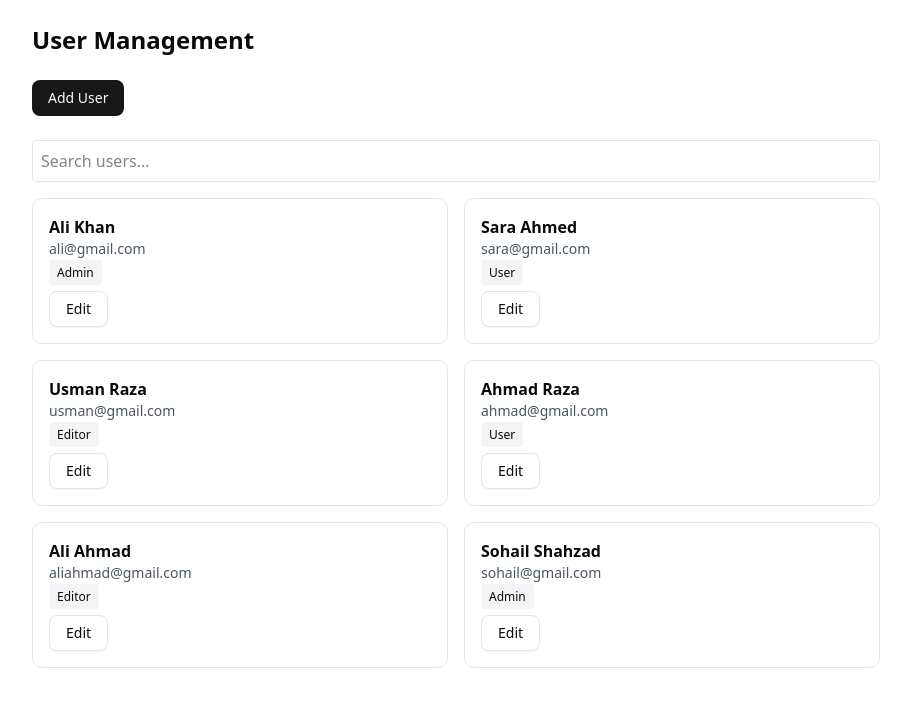
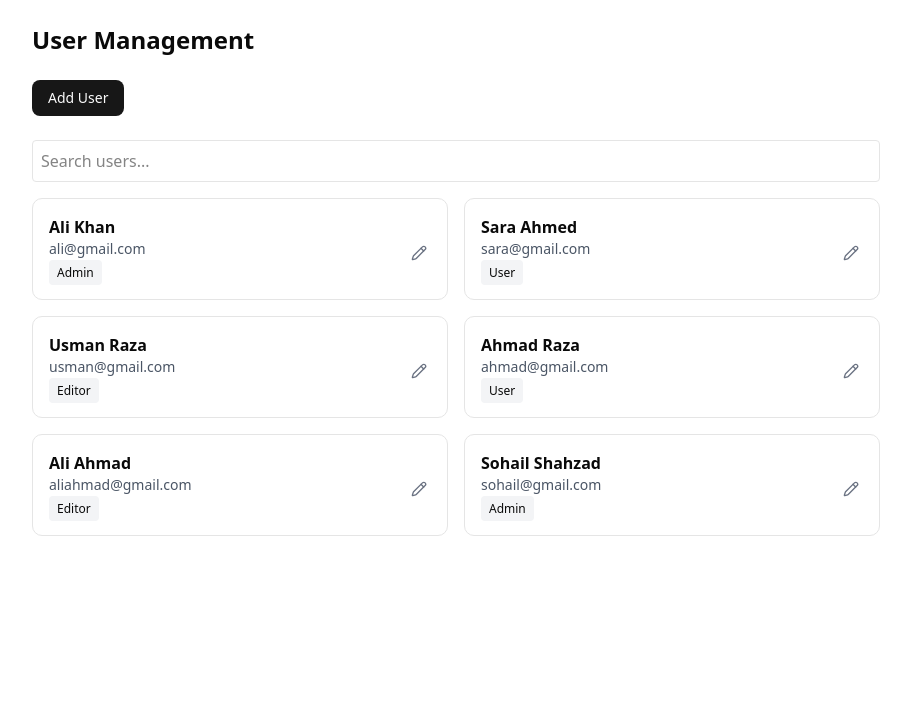
Before and after one commit to MSohailShahzad1/ProjectTask, a React (Vite) app in the folder task1/: page / in a window 1280 px wide. Shown: the top 706 px of the page, without its empty margins (184-1095 px from the left). Built offline with nearby package versions, Linux system fonts and the light colour scheme.

Commit message:
Add edit button with lucid edit icon

```diff
--- a/task1/src/components/UserCard.tsx
+++ b/task1/src/components/UserCard.tsx
@@ -1,5 +1,6 @@
 import type { User } from "@/types/user";
 import UserFormDialog from "./UserFormDialog";
+import { Pencil } from "lucide-react";
 
 interface Props {
     user: User;
@@ -8,7 +9,21 @@ interface Props {
 
 export default function UserCard({ user, onEdit }: Props) {
     return (
-        <div className="p-4 border rounded-lg space-y-2">
+        <div className="relative p-4 border rounded-lg space-y-2">
+            <div className="absolute top-11 right-5">
+                <UserFormDialog
+                    triggerLabel=""
+                    user={user}
+                    onSave={onEdit}
+                    trigger={
+                        <button className="text-gray-500 hover:text-black">
+                            <Pencil size={16} />
+                        </button>
+                    }
+                />
+            </div>
+
+            {/* User Info */}
             <div>
                 <h3 className="font-semibold">{user.name}</h3>
                 <p className="text-sm text-gray-600">{user.email}</p>
@@ -16,12 +31,6 @@ export default function UserCard({ user, onEdit }: Props) {
                     {user.role}
                 </span>
             </div>
-
-            <UserFormDialog
-                triggerLabel="Edit"
-                user={user}
-                onSave={onEdit}
-            />
         </div>
     );
 }
--- a/task1/src/components/UserFormDialog.tsx
+++ b/task1/src/components/UserFormDialog.tsx
@@ -20,15 +20,18 @@ import {
 } from "@/components/ui/select";
 
 interface Props {
-    triggerLabel: string;
-    user?: User; // if present → edit mode
+    triggerLabel?: string;
+    trigger?: React.ReactNode;
+    user?: User;
     onSave: (user: User) => void;
 }
+
 
 const ROLES: User["role"][] = ["Admin", "User", "Editor"];
 
 export default function UserFormDialog({
     triggerLabel,
+    trigger,
     user,
     onSave
 }: Props) {
@@ -64,9 +67,13 @@ export default function UserFormDialog({
     return (
         <Dialog open={open} onOpenChange={setOpen}>
             <DialogTrigger asChild>
-                <Button variant={user ? "outline" : "default"}>
-                    {triggerLabel}
-                </Button>
+                {trigger ? (
+                    trigger
+                ) : (
+                    <Button>
+                        {triggerLabel}
+                    </Button>
+                )}
             </DialogTrigger>
 
             <DialogContent className="sm:max-w-md">
```
